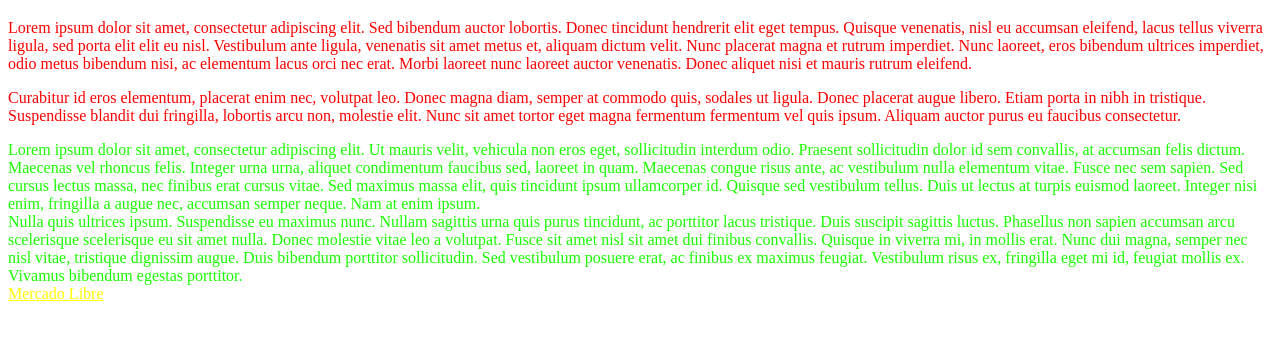
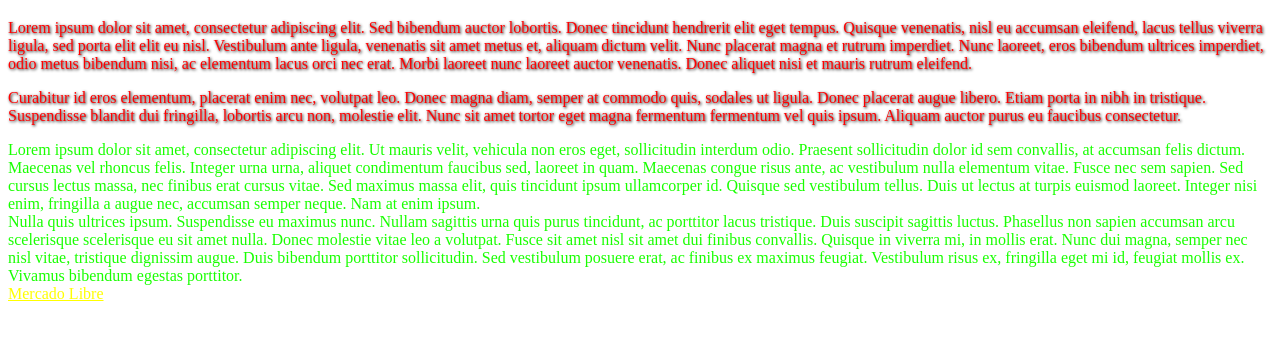
Before and after one commit to ramrome/ComIt, a plain HTML site: page css/index1.html in a window 1280 px wide. Shown: the part 61-398 px from the top of the page. Drawn offline with Linux system fonts and the light colour scheme.

Commit message:
12/10/17

```diff
--- a/css/index1.css
+++ b/css/index1.css
@@ -2,11 +2,11 @@ h1{
 	color: blue
 }
 p{
-	color: rgb(255, 0, 0);
+	color: rgb(255, 0, 0); text-shadow: 1px 1px 3px black;
 }
 div{
 	color: #19ff00
 }
 a{
-	color: yellow
+	color: yellow ;
 }
```
